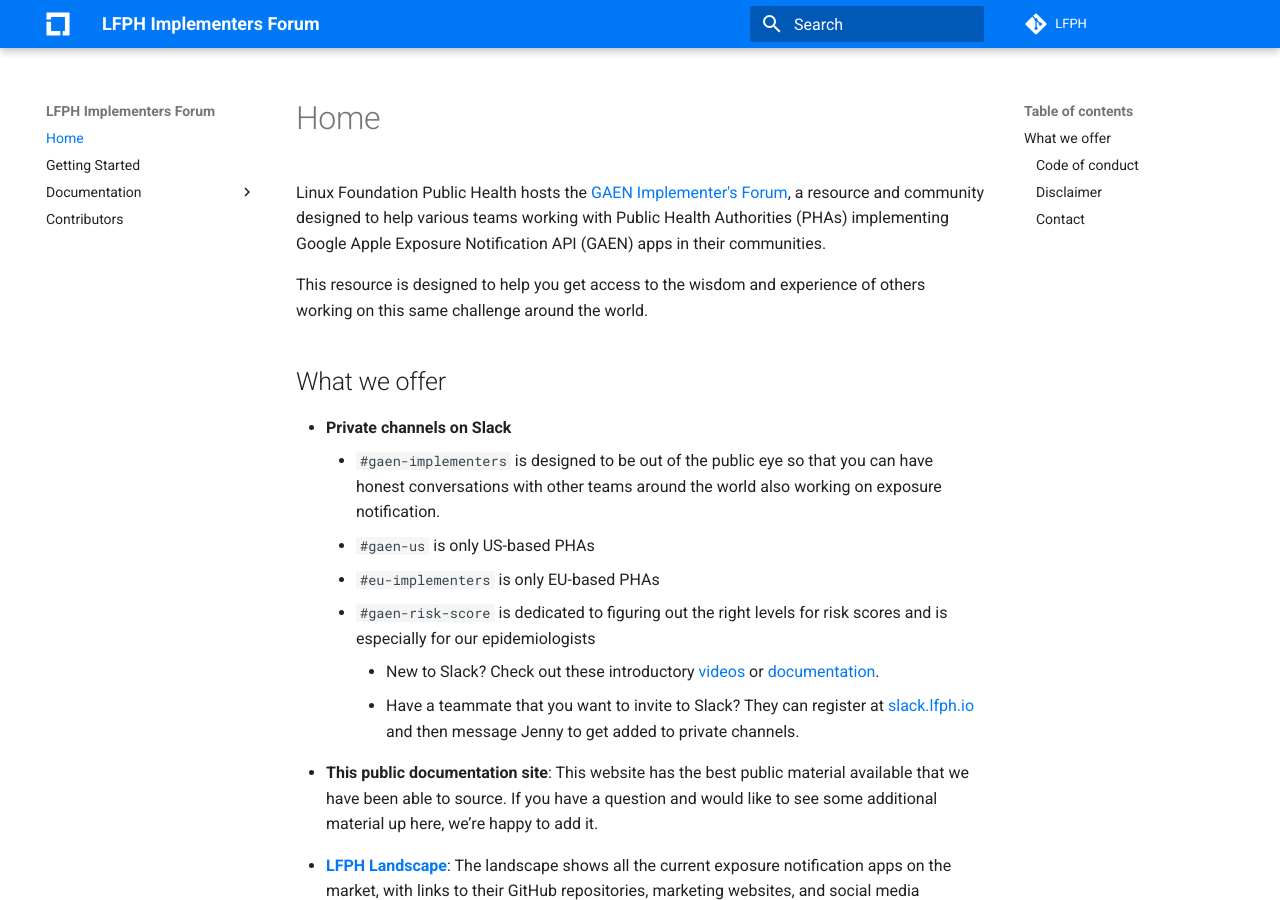
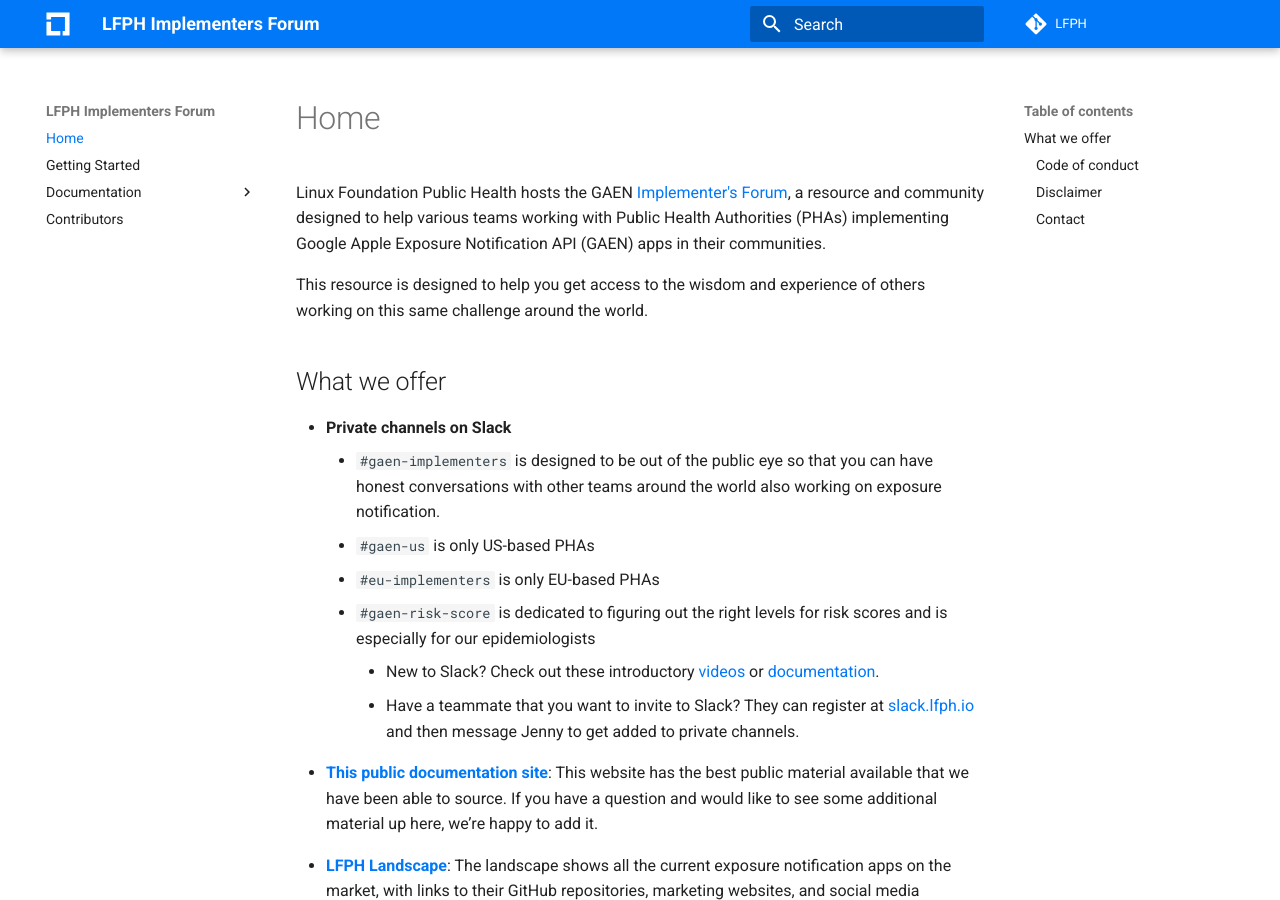
Before and after one commit to lfph/implementers-forum, an MkDocs documentation site: the page built from docs/index.md, in a window 1280 px wide and 900 px high. Built offline with MkDocs 1.6.1 and Material for MkDocs 9.7.7, drawn with Linux system fonts in a browser that asks for light colours; comment, search, counter and statistics services are not loaded.

Commit message:
minor fix

```diff
--- a/docs/index.md
+++ b/docs/index.md
@@ -1,5 +1,5 @@
 # Home
-Linux Foundation Public Health hosts the [GAEN Implementer's Forum](https://www.lfph.io/community/implementers-forum/), a resource and community designed to help various teams working with Public Health Authorities (PHAs) implementing Google Apple Exposure Notification API (GAEN) apps in their communities.
+Linux Foundation Public Health hosts the GAEN [Implementer's Forum](https://www.lfph.io/community/implementers-forum/), a resource and community designed to help various teams working with Public Health Authorities (PHAs) implementing Google Apple Exposure Notification API (GAEN) apps in their communities.
 
 This resource is designed to help you get access to the wisdom and experience of others working on this same challenge around the world.
 
@@ -12,7 +12,7 @@ This resource is designed to help you get access to the wisdom and experience of
     * `#gaen-risk-score` is dedicated to figuring out the right levels for risk scores and is especially for our epidemiologists
         * New to Slack? Check out these introductory [videos](https://www.youtube.com/watch?v=m2JuAa6-ors&list=PLWlXaxtQ7fUb1WqLJDqJFGQsAXU7CjoGz&index=2&t=0s) or [documentation](https://slack.com/help/articles/218080037-Getting-started-for-new-members).
         * Have a teammate that you want to invite to Slack? They can register at [slack.lfph.io](https://slack.lfph.io) and then message Jenny to get added to private channels.
-* **This public documentation site**: This website has the best public material available that we have been able to source. If you have a question and would like to see some additional material up here, we’re happy to add it.
+* [**This public documentation site**](index.md): This website has the best public material available that we have been able to source. If you have a question and would like to see some additional material up here, we’re happy to add it.
 <!-- * Private GitHub repo: If you have information that you only want to share with members of the Implementer’s Forum, we can upload it to a private GitHub repo. However, please note that we can’t guarantee that the files won’t later be distributed to others. Whenever possible, we encourage information to be shared via our public documentation site instead. -->
 * [**LFPH Landscape**](https://landscape.lfph.io): The landscape shows all the current exposure notification apps on the market, with links to their GitHub repositories, marketing websites, and social media accounts.
 * [**Monthly webinars**](https://www.lfph.io/community/webinars/): The forum hosts a monthly webinar (more often if there’s interest) on a topic that’s pertinent to the community. They’re designed to be interactive, starting with an introduction to a topic and followed by some group discussion. Notes are posted at [https://github.com/lfph/events](https://github.com/lfph/events).
```
